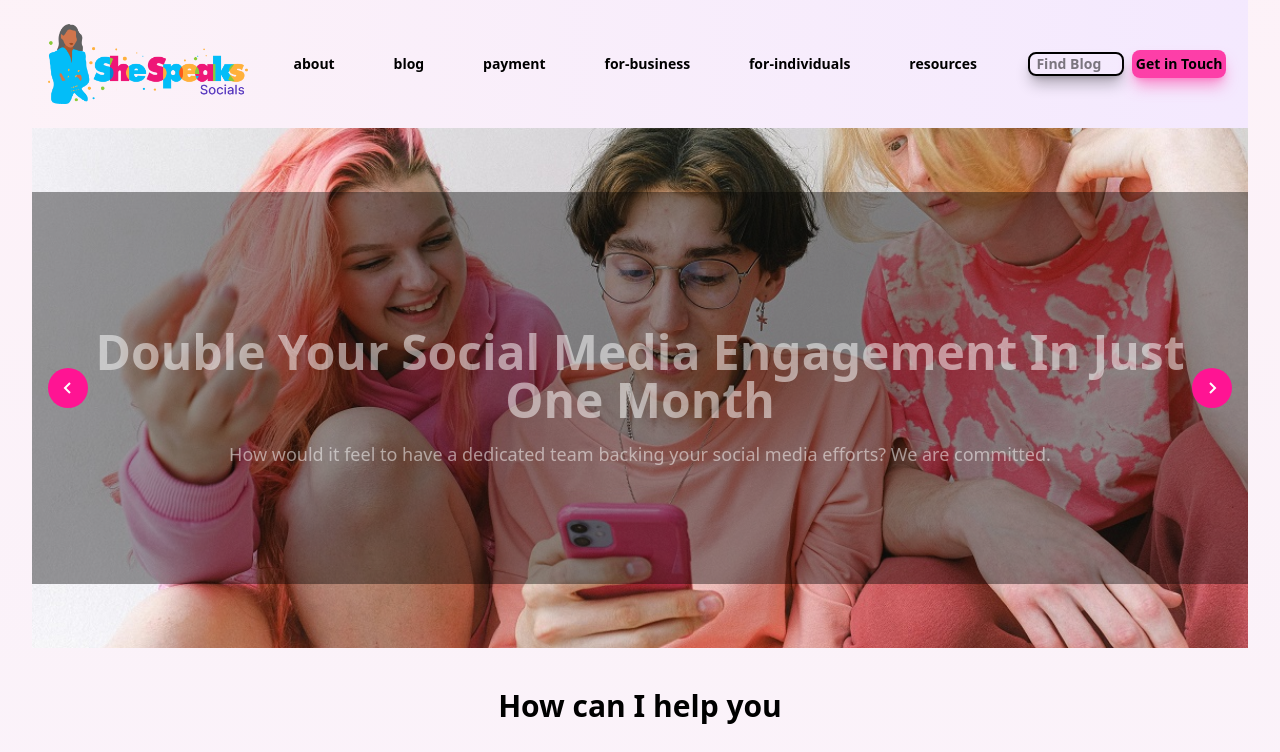
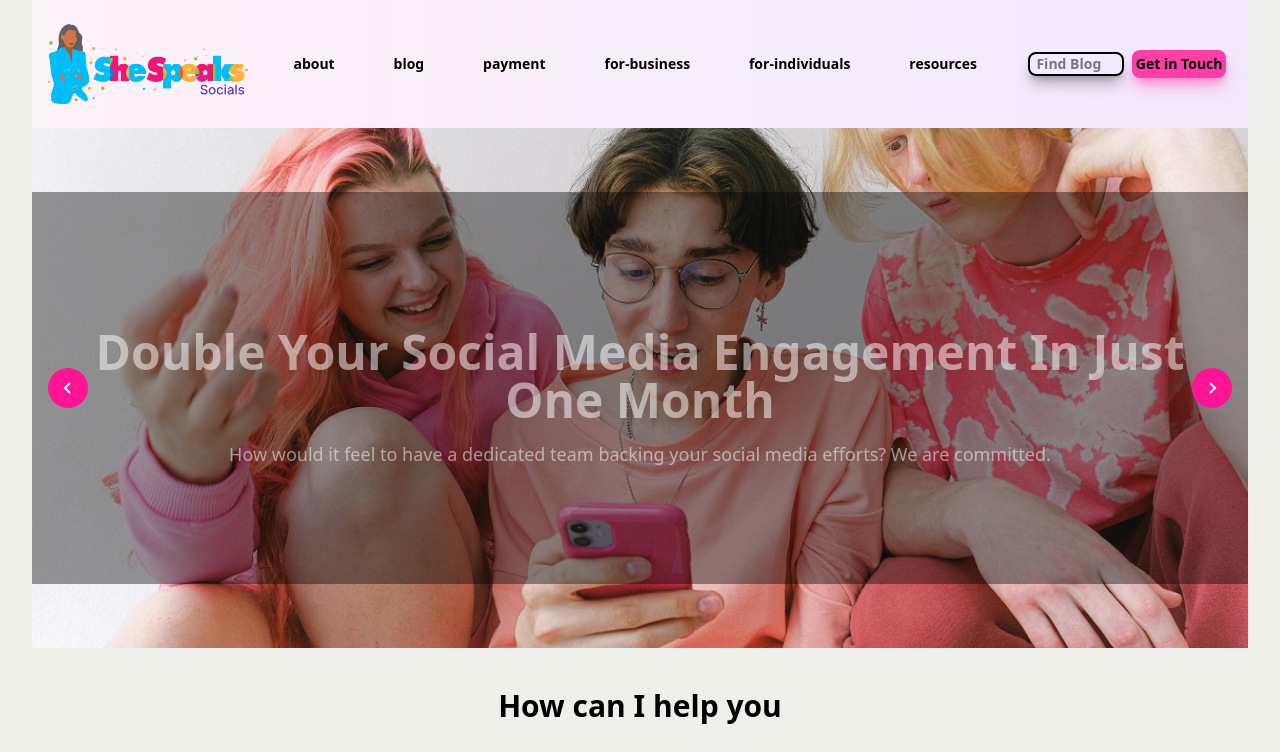
Before and after one commit to MatthewsRicky/shespeaksocial, a Next.js app: page / in a window 1280 px wide. Shown: the top 752 px of the page. Built offline with nearby package versions, Linux system fonts and the light colour scheme.

Commit message:
adding custom color utilities

```diff
--- a/app/globals.css
+++ b/app/globals.css
@@ -2,6 +2,12 @@
 
 @theme {
 	--color-deep-pink: #FF1493;
+	--color-serenade: #fff6e7;
+	--color-cararra: #eeefe9;
+	--color-sorrell-brown: #d1bd91;
+	--color-bright-turquoise: #04befa;
+	--color-razzmataz: #f21774;
+	--color-yellow-orange: #ffb13e;
 }
 
 /*
@@ -25,5 +31,5 @@
 body {
 	margin: 0;
 	box-sizing: border-box;
-	@apply bg-linear-to-b from-pink-50 to-violet-50 xl:w-[95vw] mx-auto;
+	@apply bg-cararra xl:w-[95vw] mx-auto;
 }
```
